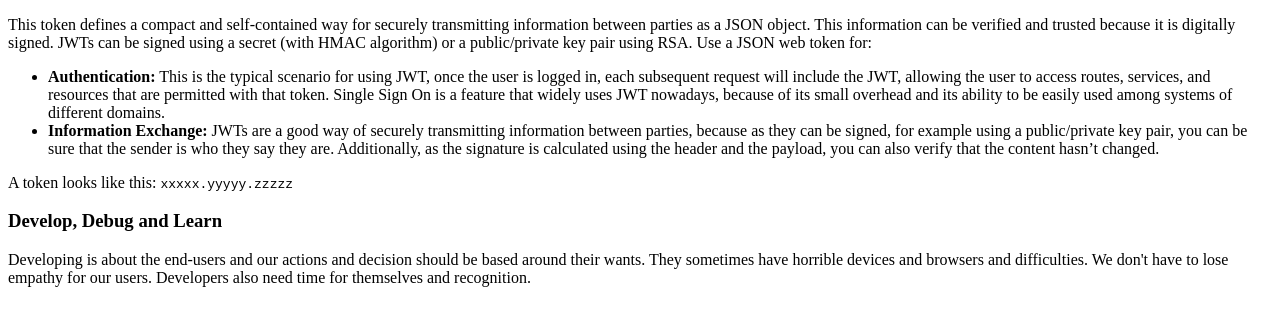
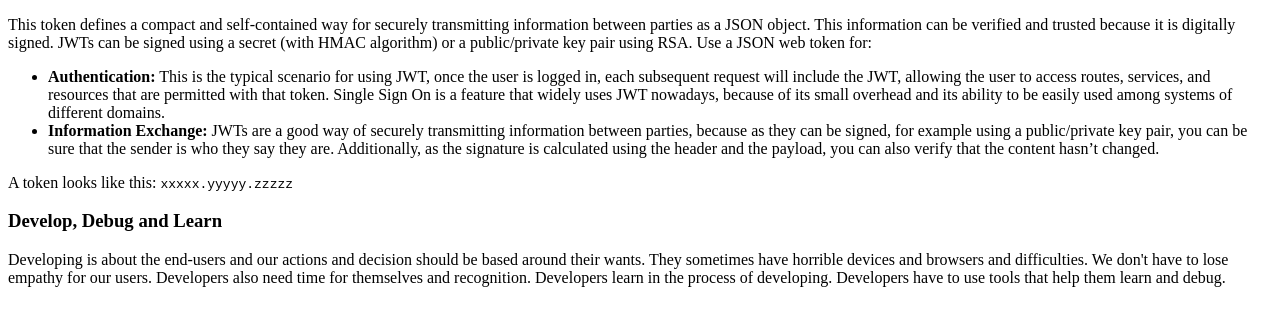
Before and after one commit to Eadjei25/kofimanuel, a plain HTML site: page week04/lesson08.html in a window 1280 px wide. Shown: the part 152-478 px from the top of the page. Drawn offline with Linux system fonts and the light colour scheme.

Commit message:
final stages

```diff
--- a/week04/lesson08.html
+++ b/week04/lesson08.html
@@ -30,7 +30,7 @@
 			</section>
       <section>
         <h3>Develop, Debug and Learn</h3>
-        <p>Developing is about the end-users and our actions and decision should be based around their wants. They sometimes have horrible devices and browsers and difficulties. We don't have to lose empathy for our users. Developers also need time for themselves and recognition.</p>
+        <p>Developing is about the end-users and our actions and decision should be based around their wants. They sometimes have horrible devices and browsers and difficulties. We don't have to lose empathy for our users. Developers also need time for themselves and recognition. Developers learn in the process of developing. Developers have to use tools that help them learn and debug.</p>
       </section>
 		</main>
 		<footer></footer>
```
